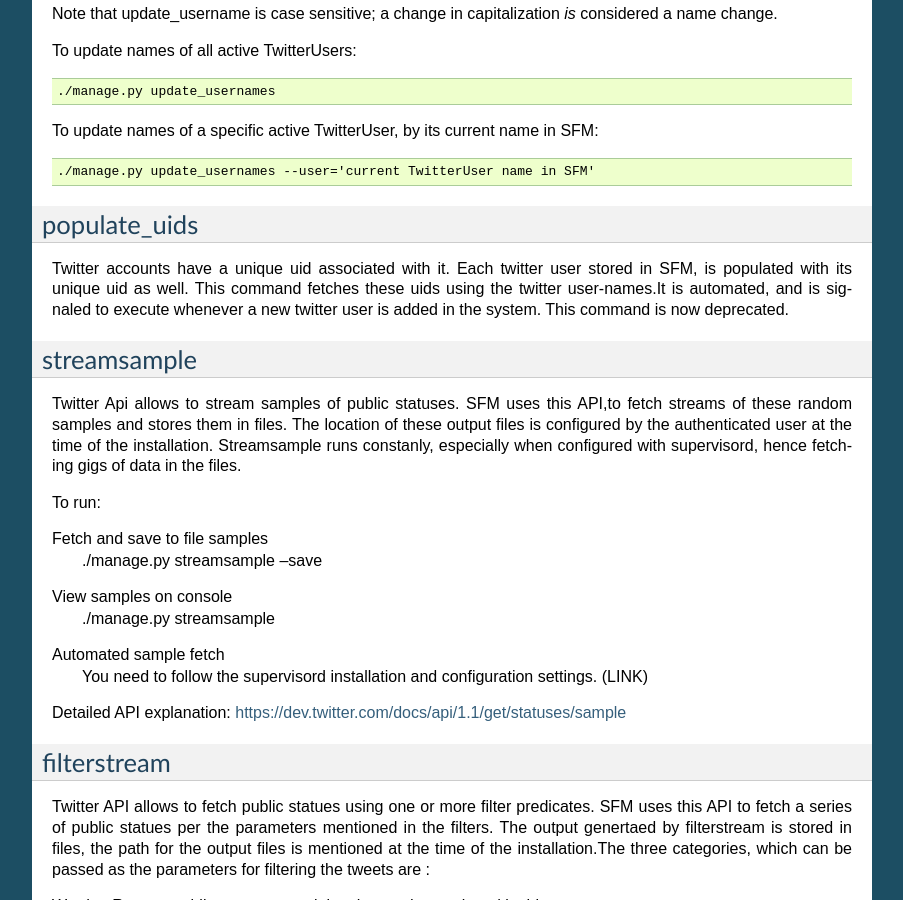
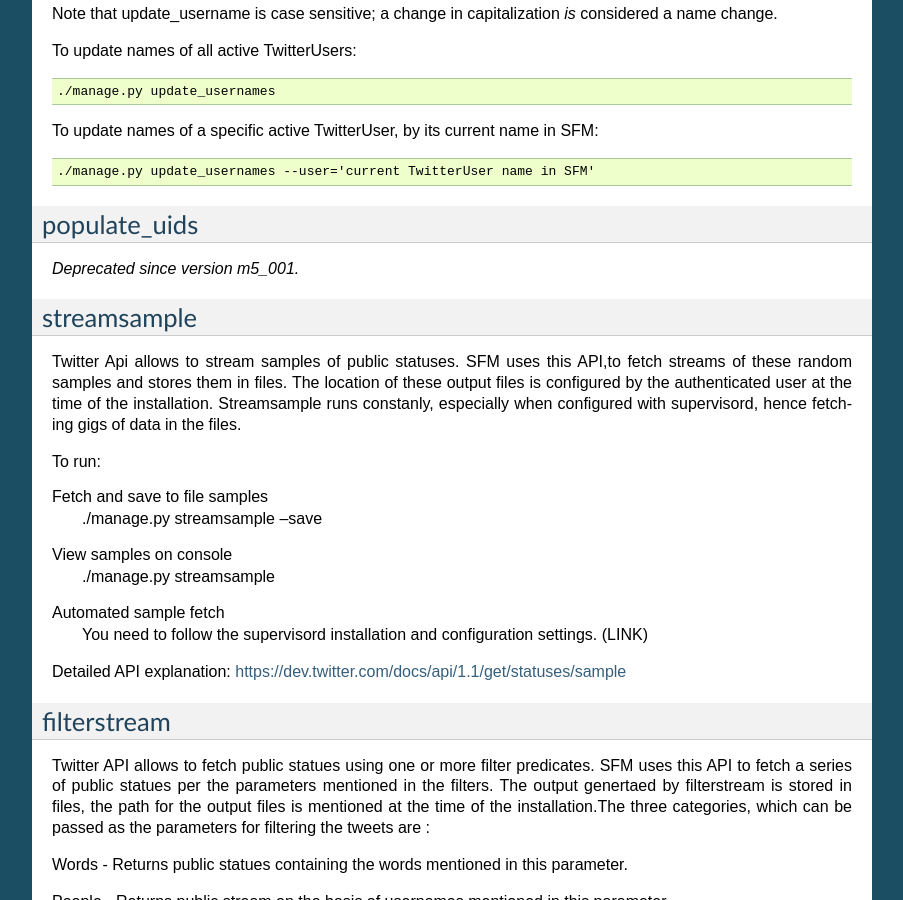
Before and after one commit to gwu-libraries/social-feed-manager, a Sphinx documentation site: the page built from docs/mgmt_commands.rst, in a window 1280 px wide and 900 px high, scrolled down 1630 px. Shown: the whole window, without its empty margins (198-1101 px from the left). Built offline with Sphinx 7.4.7, drawn with Linux system fonts in a browser that asks for light colours; pages that are not in the unit, such as notebooks, are missing from menus.

Commit message:
deprecated populate_uids... may remove it

```diff
--- a/docs/mgmt_commands.rst
+++ b/docs/mgmt_commands.rst
@@ -117,7 +117,9 @@ To update names of a specific active TwitterUser, by its current name in SFM:
 
 populate_uids
 --------------
-Twitter accounts have a unique uid associated with it. Each twitter user stored in SFM, is populated with its unique uid as well. This command fetches these uids using the twitter user-names.It is automated, and is signaled to execute whenever a new twitter user is added in the system. This command is now deprecated.
+
+.. deprecated:: m5_001
+
 
 streamsample
 ------------
```
